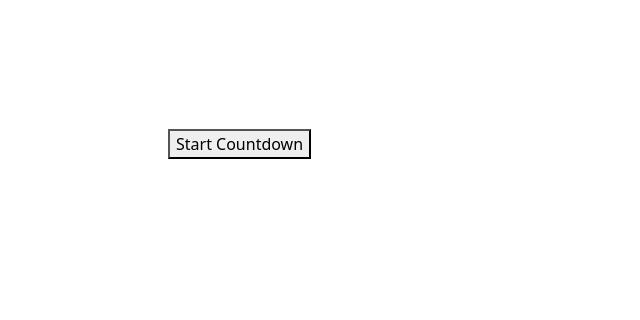
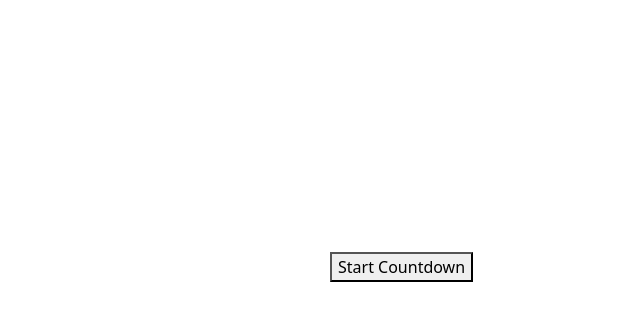
Before and after one commit to Marius1235/Naples, a React (Create React App) app: page / in a window 1280 px wide. Shown: the top 320 px of the page, without its empty margins (132-772 px from the left). Built offline with nearby package versions, Linux system fonts and the light colour scheme.

Commit message:
Started on services

```diff
--- a/src/pages/PictureChoicePage.tsx
+++ b/src/pages/PictureChoicePage.tsx
@@ -2,8 +2,18 @@ import ImageChoiceComponent from "../components/ImageChoiceComponent";
 
 const PictureChoicePage = () => {
     return(
-        <div>
-            <ImageChoiceComponent/>
+        <div className="container mt-5">
+            <div className="row">
+                <div className="col-sm">
+
+                </div>
+                <div className="col-sm mt-5">
+                    <ImageChoiceComponent/>
+                </div>
+                <div className="col-sm">
+
+                </div>
+            </div>
         </div>
     )
 }
--- a/src/pages/TakePicturePage.tsx
+++ b/src/pages/TakePicturePage.tsx
@@ -6,8 +6,18 @@ import CameraComponent from "../components/CameraComponent";
 
 const TakePicturePage = () => {
     return (
-        <div>
-            <CameraComponent />
+        <div className="container mt-5">
+            <div className="row">
+                <div className="col-sm">
+
+                </div>
+                <div className="col-sm mt-5">
+                    <CameraComponent />
+                </div>
+                <div className="col-sm">
+
+                </div>
+            </div>
         </div>
     )
 };
```
Also changed, not shown: src/services/BackgroundRemoverSerive.ts (added, +13 -0 lines).
